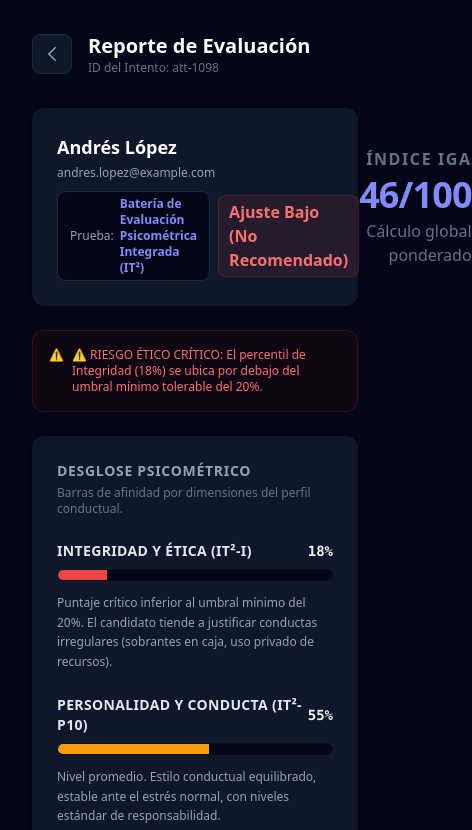
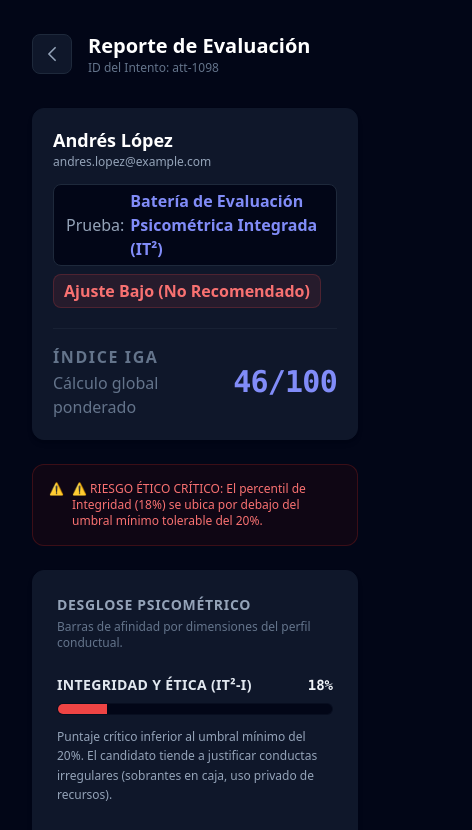
Before and after one commit to su-voz-a-diario/integrity-tech, a Next.js app in the folder integrity-tech-frontend/: page /recruiter/attempts/att-1098 in a window 390 px wide. Shown: the top 830 px of the page, 472 px wide, since content can reach past the window. Built offline with nearby package versions, Linux system fonts and the light colour scheme; no server answers.

Commit message:
Optimize recruiter candidate attempt report header card for premium mobile layout, stacking meta boxes and styling IGA score row

```diff
--- a/integrity-tech-frontend/src/app/recruiter/attempts/[attemptId]/page.tsx
+++ b/integrity-tech-frontend/src/app/recruiter/attempts/[attemptId]/page.tsx
@@ -242,24 +242,30 @@ export default function CandidateAttemptReport({ params }: { params: { attemptId
           <div className="lg:col-span-2 flex flex-col gap-6">
 
             {/* CARD PRINCIPAL CANDIDATO */}
-            <div className="bg-slate-900 border border-slate-900 p-6 rounded-xl flex justify-between items-center shadow-md">
-              <div>
-                <h2 className="text-lg font-bold text-white">{report.candidateName}</h2>
-                <p className="text-xs text-slate-400 mt-1">{report.email}</p>
-                <div className="flex gap-2 items-center mt-2.5">
-                  <div className="inline-flex items-center gap-1.5 px-3 py-1 bg-slate-950 border border-slate-800 rounded-lg text-xs font-medium text-slate-400">
+            <div className="bg-slate-900 border border-slate-900 p-5 md:p-6 rounded-xl flex flex-col md:flex-row justify-between items-start md:items-center gap-5 md:gap-0 shadow-md">
+              <div className="flex flex-col gap-2.5 w-full md:w-auto text-left">
+                <div>
+                  <h2 className="text-lg font-bold text-white leading-tight">{report.candidateName}</h2>
+                  <p className="text-xs text-slate-400 mt-0.5">{report.email}</p>
+                </div>
+
+                <div className="flex flex-col sm:flex-row sm:items-center gap-2 mt-1">
+                  <div className="inline-flex items-center gap-1.5 px-3 py-1 bg-slate-950 border border-slate-800 rounded-lg text-2xs font-medium text-slate-400 w-fit">
                     <span>Prueba:</span>
                     <span className="text-indigo-400 font-semibold">{report.assessmentTitle}</span>
                   </div>
-                  <div className={`inline-flex items-center px-2.5 py-1 rounded-lg text-2xs font-semibold border ${statusColor}`}>
+                  <div className={`inline-flex items-center px-2.5 py-1 rounded-lg text-3xs font-bold border w-fit ${statusColor}`}>
                     {statusText}
                   </div>
                 </div>
               </div>
-              <div className="text-right">
-                <p className="text-2xs font-bold text-slate-500 uppercase tracking-widest">Índice IGA</p>
-                <h3 className="text-4xl font-bold text-indigo-400 mt-1 tracking-tight">{report.overallScore}</h3>
-                <p className="text-2xs text-slate-500 mt-1">Cálculo global ponderado</p>
+
+              <div className="text-left md:text-right border-t border-slate-800/60 md:border-none pt-4 md:pt-0 flex flex-row md:flex-col justify-between md:justify-center items-center md:items-end gap-2 w-full md:w-auto">
+                <div className="flex flex-col text-left md:text-right">
+                  <p className="text-3xs font-bold text-slate-500 uppercase tracking-widest">Índice IGA</p>
+                  <p className="text-3xs text-slate-500 mt-0.5">Cálculo global ponderado</p>
+                </div>
+                <h3 className="text-3xl md:text-4xl font-bold text-indigo-400 tracking-tight font-mono">{report.overallScore}</h3>
               </div>
             </div>
 
```
